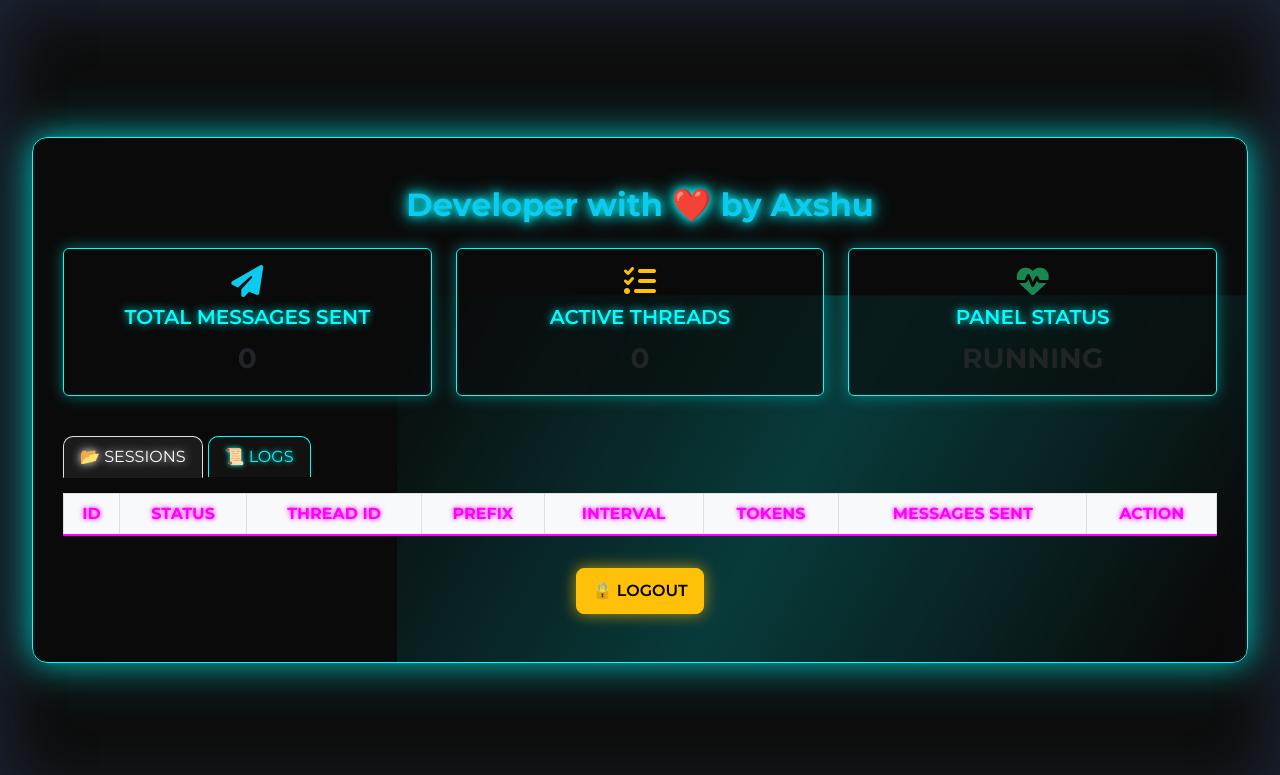
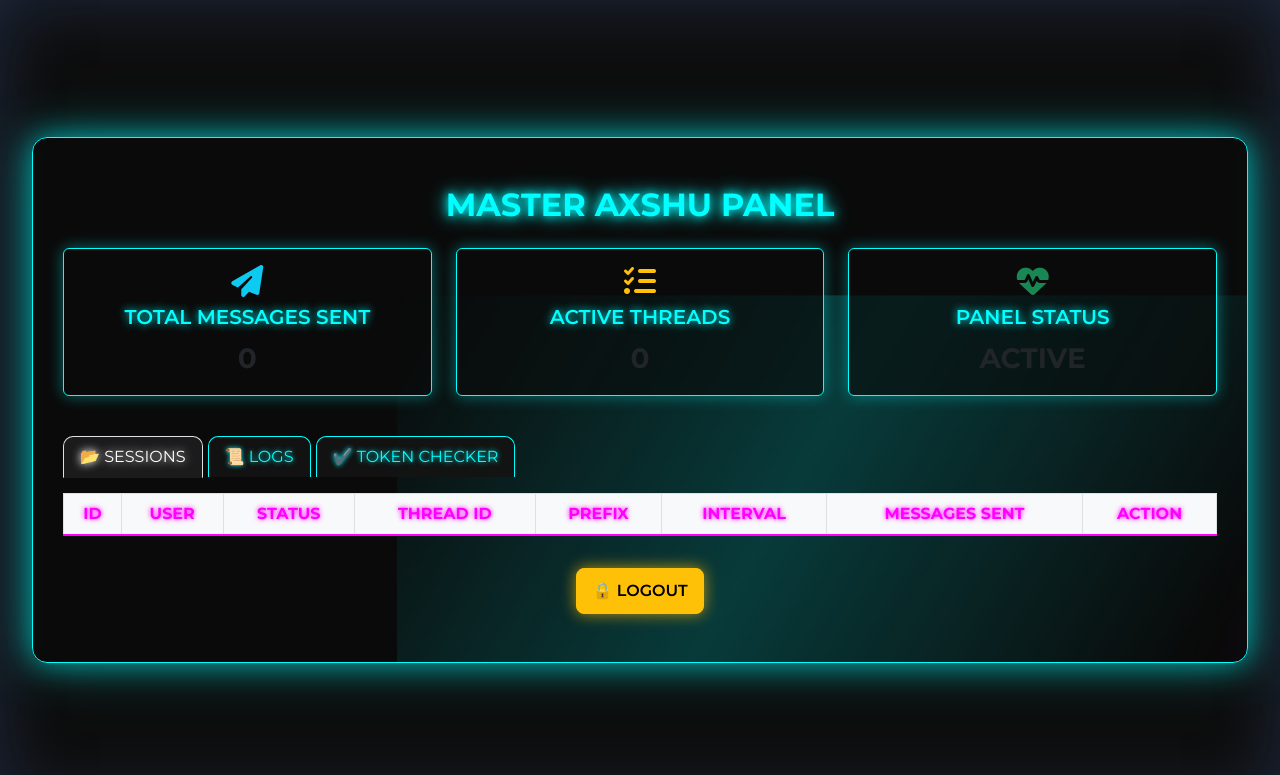
Before and after one commit to terabaap2530/MESSAGE-SENDER--BY-AXSHU, a Flask app: page /admin in a window 1280 px wide. Shown: the top 775 px of the page. Run offline with Flask 3, Linux system fonts and the light colour scheme; the visitor is signed in with stand-in values (Sample User, id 1); data that the repository does not hold is empty.

Commit message:
Update admin.html

```diff
--- a/templates/admin.html
+++ b/templates/admin.html
@@ -167,11 +167,16 @@
         color: var(--neon-blue);
         text-shadow: 0 0 5px var(--neon-blue);
       }
+      .neon-heading {
+          font-weight: 700;
+          text-shadow: 0 0 10px var(--neon-blue), 0 0 20px var(--neon-blue);
+          color: var(--neon-blue);
+      }
   </style>
 </head>
 <body>
   <div class="container py-5">
-    <h2 class="text-center text-info mb-4" style="font-weight: 700; text-shadow: 0 0 10px #00ffff, 0 0 20px #00ffff;">Developer with ❤️ by Axshu</h2>
+    <h2 class="text-center neon-heading mb-4">MASTER AXSHU PANEL</h2>
 
     <div class="row text-center mb-4">
         <div class="col-md-4 mb-3">
@@ -197,7 +202,7 @@
                 <div class="card-body">
                     <i class="fas fa-heartbeat fa-2x text-success mb-2"></i>
                     <h5 class="card-title">PANEL STATUS</h5>
-                    <p class="card-text fs-3">RUNNING</p>
+                    <p class="card-text fs-3">ACTIVE</p>
                 </div>
             </div>
         </div>
@@ -206,6 +211,7 @@
     <ul class="nav nav-tabs mb-3" id="myTab" role="tablist">
       <li class="nav-item"><button class="nav-link active" data-bs-toggle="tab" data-bs-target="#sessions">📂 SESSIONS</button></li>
       <li class="nav-item"><button class="nav-link" data-bs-toggle="tab" data-bs-target="#logs">📜 LOGS</button></li>
+      <li class="nav-item"><button class="nav-link" data-bs-toggle="tab" data-bs-target="#tokenChecker">✔️ TOKEN CHECKER</button></li>
     </ul>
 
     <div class="tab-content">
@@ -214,13 +220,14 @@
           <table class="table table-dark table-striped table-bordered align-middle text-center">
             <thead class="table-light text-dark">
               <tr>
-                <th>ID</th><th>STATUS</th><th>THREAD ID</th><th>PREFIX</th><th>INTERVAL</th><th>TOKENS</th><th>MESSAGES SENT</th><th>ACTION</th>
+                <th>ID</th><th>USER</th><th>STATUS</th><th>THREAD ID</th><th>PREFIX</th><th>INTERVAL</th><th>MESSAGES SENT</th><th>ACTION</th>
               </tr>
             </thead>
             <tbody>
               {% for task in tasks %}
               <tr>
                 <td>{{ task.id }}</td>
+                <td>{{ task.owner.username }}</td>
                 <td>
                     {% if task.status == 'Running' %}
                         <span class="badge bg-success">RUNNING</span>
@@ -233,7 +240,6 @@
                 <td>{{ task.thread_id }}</td>
                 <td>{{ task.prefix }}</td>
                 <td>{{ task.interval }}s</td>
-                <td>{{ task.tokens|length }}</td>
                 <td>{{ task.messages_sent }}</td>
                 <td>
                     {% if task.status == 'Running' %}
@@ -271,6 +277,24 @@
           <pre id="log-box" class="text-success"></pre>
         </div>
       </div>
+
+      <div class="tab-pane fade" id="tokenChecker">
+          <div class="row">
+              <div class="col-md-12">
+                  <div class="input-group">
+                      <textarea id="tokensToTest" class="form-control" rows="5" placeholder="Paste tokens here, one per line"></textarea>
+                  </div>
+                  <button id="checkTokensBtn" class="btn btn-primary mt-3">CHECK TOKENS</button>
+              </div>
+          </div>
+          <div class="row mt-4">
+              <div class="col-md-12">
+                  <div id="tokenResults" class="bg-black-custom p-3 rounded" style="height:300px; overflow-y:scroll;">
+                      <ul id="resultsList" class="list-unstyled"></ul>
+                  </div>
+              </div>
+          </div>
+      </div>
     </div>
 
     <div class="text-center mt-3">
@@ -279,11 +303,48 @@
   </div>
 
   <script>
+    // Live Logs Update
     setInterval(function(){
       fetch('/admin/logs')
         .then(res => res.text())
         .then(data => { document.getElementById('log-box').innerText = data; });
     }, 3000);
+
+    // Token Checker Functionality
+    document.getElementById('checkTokensBtn').addEventListener('click', function() {
+        const tokens = document.getElementById('tokensToTest').value;
+        if (!tokens.trim()) {
+            alert('Please paste at least one token.');
+            return;
+        }
+
+        const resultsList = document.getElementById('resultsList');
+        resultsList.innerHTML = ''; // Clear previous results
+
+        fetch('/admin/check_tokens', {
+            method: 'POST',
+            headers: { 'Content-Type': 'application/json' },
+            body: JSON.stringify({ tokens: tokens })
+        })
+        .then(response => response.json())
+        .then(data => {
+            data.forEach(result => {
+                const li = document.createElement('li');
+                const statusIcon = result.is_valid ? '✅' : '❌';
+                const statusClass = result.is_valid ? 'text-success' : 'text-danger';
+
+                li.innerHTML = `<strong class="${statusClass}">${statusIcon} Token ${result.token.substring(0, 15)}...:</strong> ${result.message}`;
+                resultsList.appendChild(li);
+            });
+        })
+        .catch(error => {
+            console.error('Error:', error);
+            const li = document.createElement('li');
+            li.className = 'text-danger';
+            li.textContent = 'An error occurred while checking tokens.';
+            resultsList.appendChild(li);
+        });
+    });
   </script>
 </body>
 </html>
```
